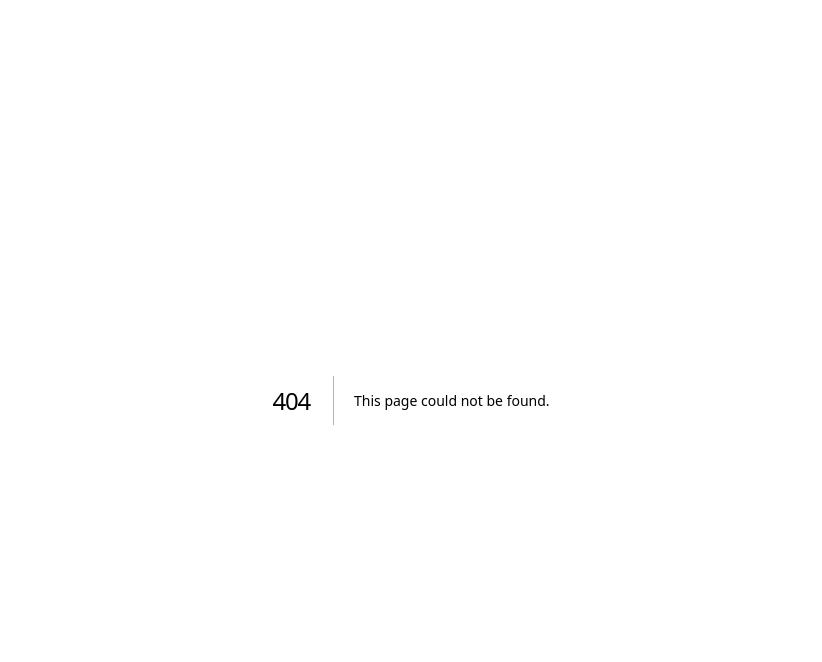
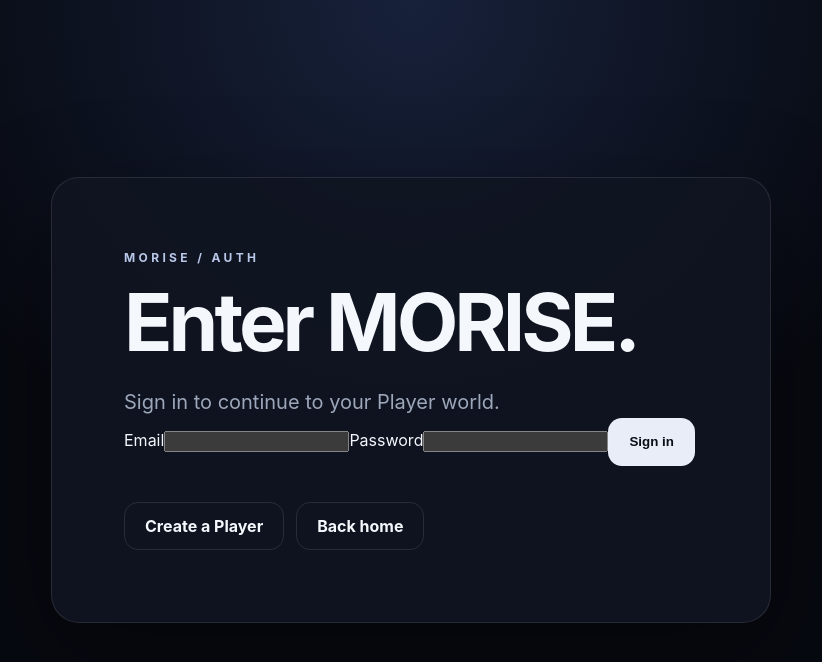
Before and after one commit to Ndombe234/MOIRISE, a Next.js app: page /auth/sign-in in a window 1280 px wide. Before the commit this address had no page. Shown: the top 662 px of the page, without its empty margins (229-1051 px from the left). Built offline with nearby package versions, Linux system fonts and the light colour scheme.

Commit message:
feat(auth): add app/auth/sign-in/page.tsx

```diff
--- /dev/null
+++ b/app/auth/sign-in/page.tsx
@@ -0,0 +1,69 @@
+"use client";
+
+import Link from "next/link";
+import { useRouter, useSearchParams } from "next/navigation";
+import { useState, type FormEvent } from "react";
+import { createClient } from "@/lib/supabase/client";
+
+function safeNextPath(value: string | null) {
+  return value && value.startsWith("/") && !value.startsWith("//") ? value : "/system";
+}
+
+export default function SignInPage() {
+  const router = useRouter();
+  const searchParams = useSearchParams();
+  const nextPath = safeNextPath(searchParams.get("next"));
+  const [email, setEmail] = useState("");
+  const [password, setPassword] = useState("");
+  const [error, setError] = useState("");
+  const [loading, setLoading] = useState(false);
+
+  async function handleSubmit(event: FormEvent<HTMLFormElement>) {
+    event.preventDefault();
+    setError("");
+    setLoading(true);
+
+    const supabase = createClient();
+    const { error: signInError } = await supabase.auth.signInWithPassword({
+      email: email.trim(),
+      password,
+    });
+
+    if (signInError) {
+      setError(signInError.message);
+      setLoading(false);
+      return;
+    }
+
+    router.replace(nextPath);
+    router.refresh();
+  }
+
+  return (
+    <main>
+      <section className="hero" aria-labelledby="title">
+        <p className="eyebrow">MORISE / AUTH</p>
+        <h1 id="title">Enter MORISE.</h1>
+        <p className="lead">Sign in to continue to your Player world.</p>
+        <form className="form" onSubmit={handleSubmit}>
+          <label className="field">
+            <span>Email</span>
+            <input className="input" autoComplete="email" inputMode="email" required type="email" value={email} onChange={(event) => setEmail(event.target.value)} />
+          </label>
+          <label className="field">
+            <span>Password</span>
+            <input className="input" autoComplete="current-password" minLength={8} required type="password" value={password} onChange={(event) => setPassword(event.target.value)} />
+          </label>
+          {error ? <p className="notice error">{error}</p> : null}
+          <button className="button" type="submit" disabled={loading}>
+            {loading ? "Signing in…" : "Sign in"}
+          </button>
+        </form>
+        <div className="actions">
+          <Link className="button secondary" href="/auth/sign-up">Create a Player</Link>
+          <Link className="button secondary" href="/">Back home</Link>
+        </div>
+      </section>
+    </main>
+  );
+}
```
